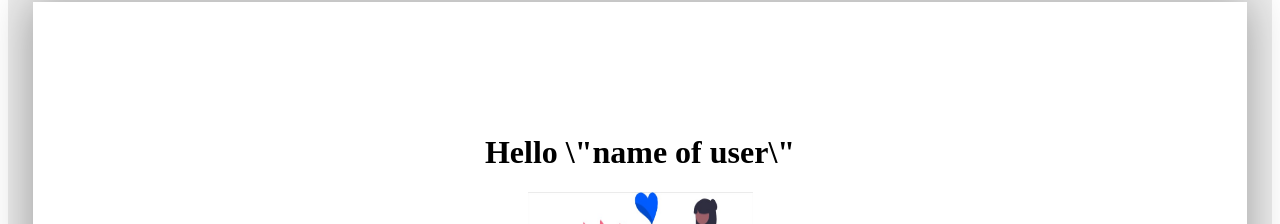
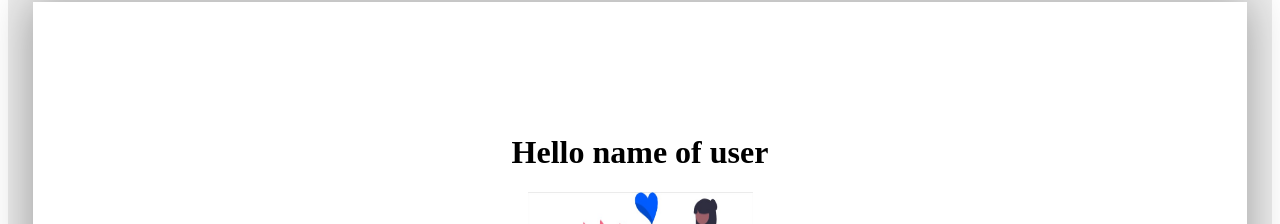
Before and after one commit to joedurand-hub/birthday-app, a Next.js app: page /terms in a window 1280 px wide. Shown: the part 57-281 px from the top of the page. Built offline with nearby package versions, Linux system fonts and the light colour scheme.

Commit message:
quotes in term

```diff
--- a/pages/terms.js
+++ b/pages/terms.js
@@ -25,7 +25,7 @@ function Terms() {
 
 			<main className={container.container_content}>
 				<div className={terms.terms_instructions}>
-					<h1 className={terms.terms_title}>Hello \"name of user\"</h1>
+					<h1 className={terms.terms_title}>Hello name of user</h1>
 					<Image src="/cake.jpg" width={225} height={225} />
 					<h4>Author: Joel Durand</h4>
 					<p className={terms.terms_paragraph}>
```
